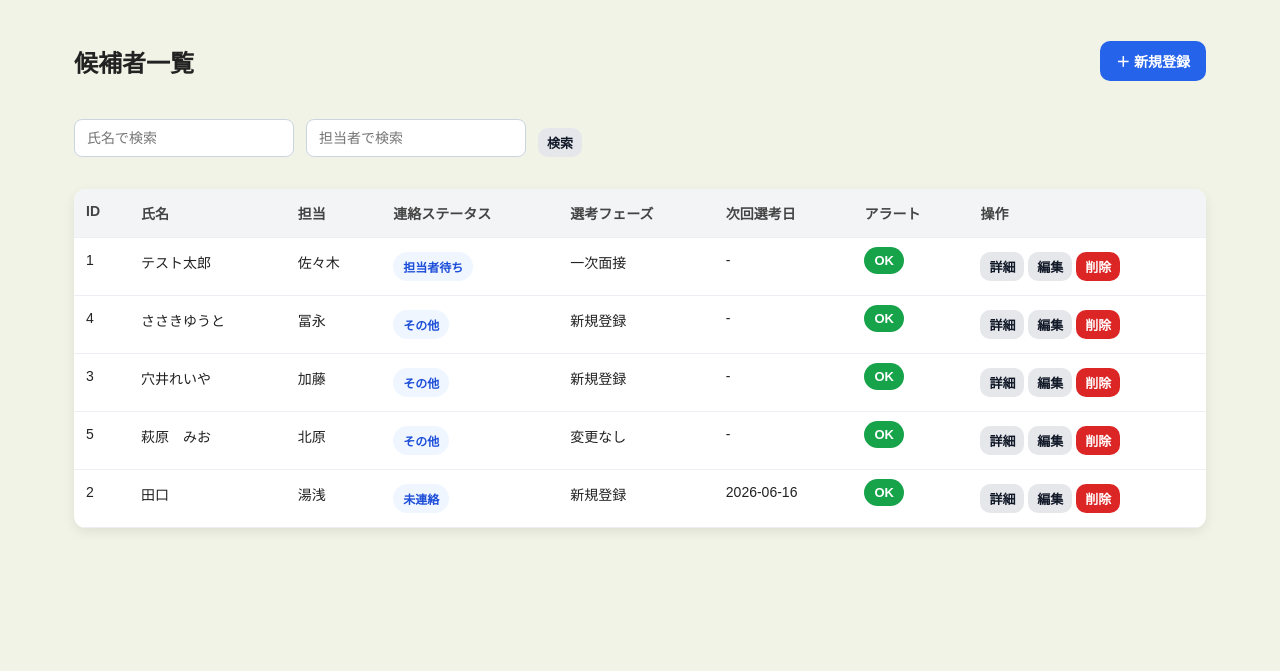
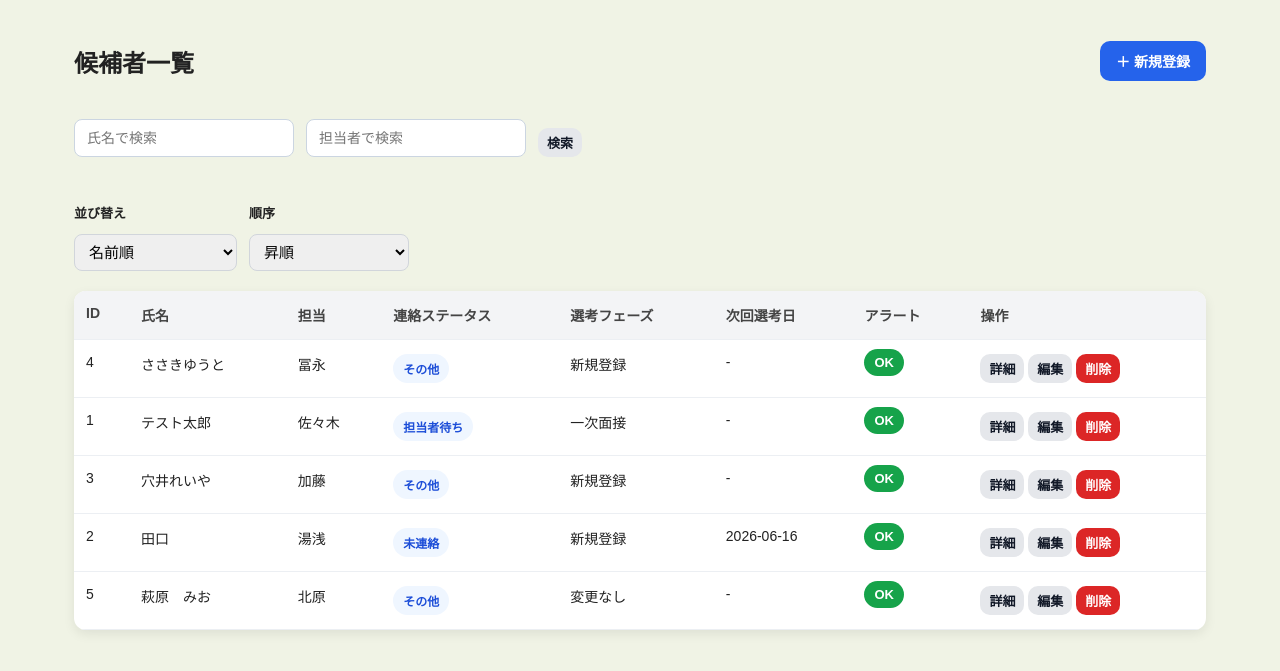
Before and after one commit to Y-Sasaki213/tech_teamC, a Flask app: page / in a window 1280 px wide. Shown: the part 64-735 px from the top of the page. Run offline with Flask 3, Linux system fonts and the light colour scheme; data comes from the database, SQL or seed files in the repository.

Commit message:
feat: sort button
並び替え機能の追加(名前順、登録順、採用担当順、アクション更新順)

```diff
--- a/recruit_app/static/css/index.css
+++ b/recruit_app/static/css/index.css
@@ -493,3 +493,27 @@ body {
     width: auto;
   }
 }
+
+.sort-form {
+  display: flex;
+  align-items: flex-end;
+  gap: 12px;
+  flex-wrap: wrap;
+  margin: 16px 0 20px;
+}
+
+.sort-group {
+  display: flex;
+  flex-direction: column;
+  gap: 6px;
+}
+
+.sort-group label {
+  font-size: 13px;
+  font-weight: 600;
+}
+
+.sort-group select {
+  min-width: 160px;
+  padding: 8px 10px;
+}
--- a/recruit_app/templates/index.html
+++ b/recruit_app/templates/index.html
@@ -18,6 +18,32 @@
   <button type="submit" class="btn small">検索</button>
 </form>
 
+
+<div class="sort-form">
+  <div class="sort-group">
+    <label for="sort-key">並び替え</label>
+    <select id="sort-key">
+      <option value="name">名前順</option>
+      <option value="id">登録順</option>
+      <option value="owner">採用担当順</option>
+      <option value="updated_at">アクション更新順</option>
+    </select>
+  </div>
+
+  <div class="sort-group">
+    <label for="sort-order">順序</label>
+    <select id="sort-order">
+      <option value="asc">昇順</option>
+      <option value="desc">降順</option>
+    </select>
+  </div>
+
+  <!-- <button type="button" id="sort-apply-btn" class="btn small">
+    並び替え
+  </button> -->
+</div>
+
+
 {% if candidates|length == 0 %}
 <p>まだ候補者が登録されていません。</p>
 {% else %}
@@ -36,9 +62,16 @@
     </tr>
   </thead>
 
-  <tbody>
+  <tbody id="candidate-table-body">
     {% for candidate in candidates %}
-    <tr class="{% if candidate.has_alert %}alert-row{% endif %}">
+    <tr
+<tr
+  class="{% if candidate.has_alert %}alert-row{% endif %}"
+  data-id="{{ candidate.id }}"
+  data-name="{{ candidate.name }}"
+  data-owner="{{ candidate.owner or '' }}"
+  data-updated-at="{{ candidate.updated_at or '' }}"
+>
       <td>{{ candidate.id }}</td>
       <td>{{ candidate.name }}</td>
       <td>{{ candidate.owner }}</td>
```
Also changed, not shown: recruit_app/static/script.js (+66 -0 lines).
